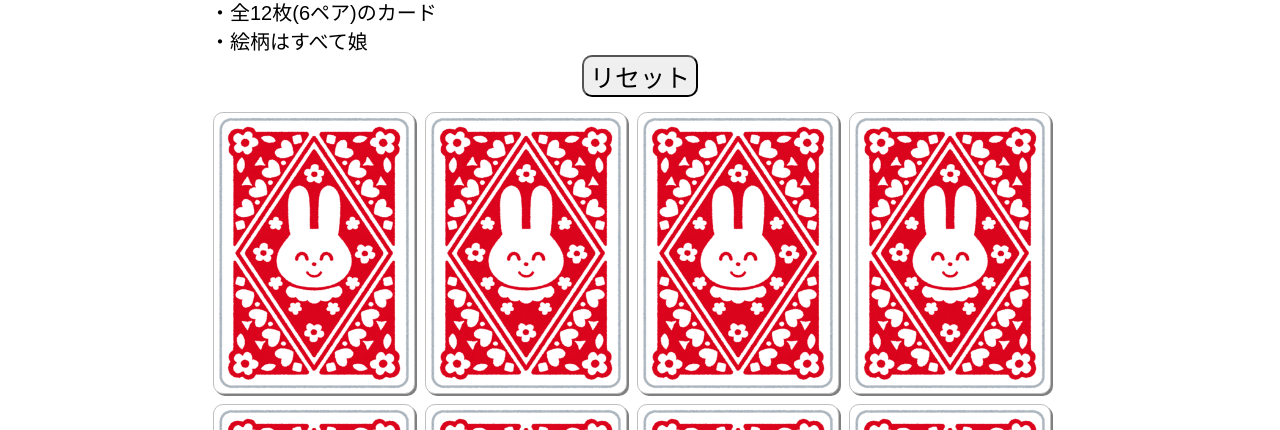
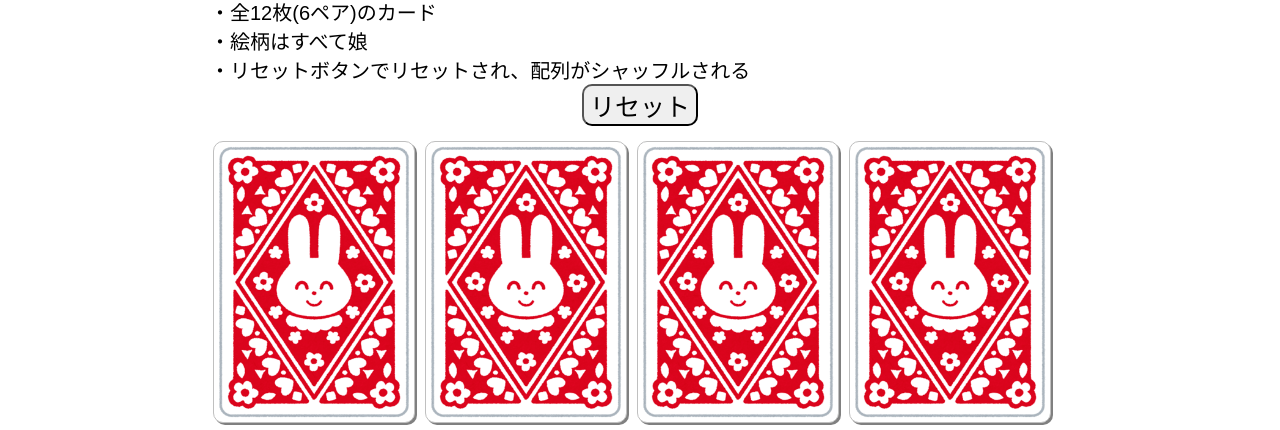
Before and after one commit to TATSUYAONO0325/presentation, a plain HTML site: page index.html in a window 1280 px wide. Shown: the part 349-779 px from the top of the page. Drawn offline with Linux system fonts and the light colour scheme.

Commit message:
html修正1

```diff
--- a/index.html
+++ b/index.html
@@ -32,6 +32,7 @@
       <div class="main">
         <div class="sub">・全12枚(6ペア)のカード</div>
         <div class="sub">・絵柄はすべて娘</div>
+        <div class="sub">・リセットボタンでリセットされ、配列がシャッフルされる</div>
       </div>
       <div class="button">
         <button onclick="window.location.reload();">リセット</button>
```
